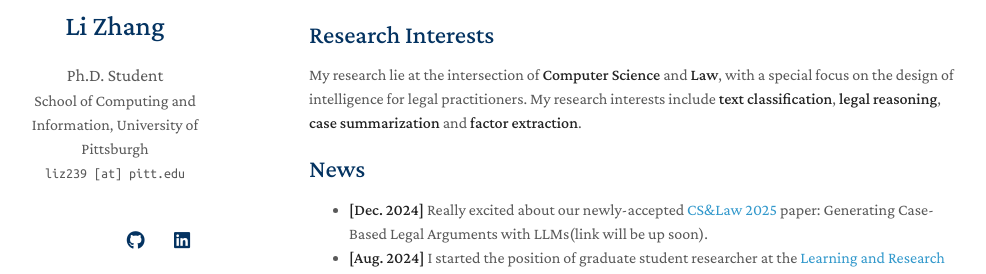
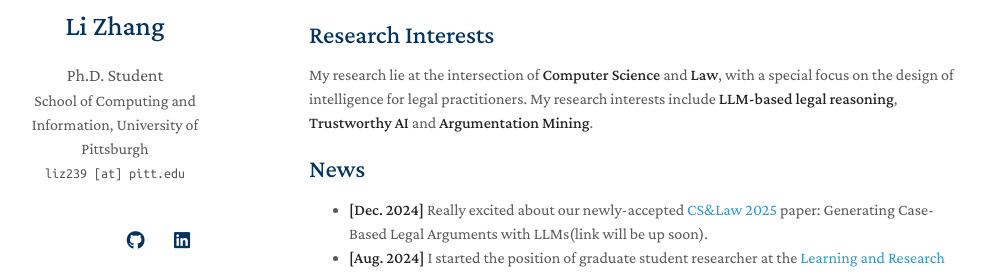
Before and after one commit to lizhang-AIandLaw/lizhang-AIandLaw.github.io, a Jekyll site: the page built from index.md, in a window 1280 px wide. Shown: the part 204-478 px from the top of the page, without its empty margins (161-1147 px from the left). Built offline with Jekyll 4.4.1, drawn with Linux system fonts in a browser that asks for light colours; a style sheet for code colours, icons or effects is not loaded; our own code applies the rules of GitHub Pages for plain Markdown files.

Commit message:
Update index.md

```diff
--- a/index.md
+++ b/index.md
@@ -4,11 +4,11 @@
 
 ## About Me
 
-I am a Ph.D. student in the [School of Computing and Information](https://www.sci.pitt.edu/) at the [University of Pittsburgh](https://www.pitt.edu/), advised by [Prof. Kevin Ashley](https://www.isp.pitt.edu/people/kevin-ashley). Previously, I completed my Master in Law at [Tsinghua University](https://www.tsinghua.edu.cn/en/index.htm) and my Bachelor in Electronical Engineering at [China University of Mining and Technology](https://global.cumt.edu.cn/). I also spent time at the [Austrlian National University](https://www.anu.edu.au/). My biography is [here](assets/files/curriculum_vitae.pdf).
+I am a Ph.D. student in the [School of Computing and Information](https://www.sci.pitt.edu/) at the [University of Pittsburgh](https://www.pitt.edu/), advised by [Prof. Kevin Ashley](https://www.law.pitt.edu/people/kevin-d-ashley). Previously, I completed my Master in Law at [Tsinghua University](https://www.tsinghua.edu.cn/en/index.htm) and my Bachelor in Electronical Engineering at [China University of Mining and Technology](https://global.cumt.edu.cn/). I also spent time at the [Austrlian National University](https://www.anu.edu.au/). My biography is [here](assets/files/curriculum_vitae.pdf).
 
 ## Research Interests
 
-My research lie at the intersection of **Computer Science** and **Law**, with a special focus on the design of intelligence for legal practitioners. My research interests include **text classification**, **legal reasoning**, **case summarization** and **factor extraction**.
+My research lie at the intersection of **Computer Science** and **Law**, with a special focus on the design of intelligence for legal practitioners. My research interests include **LLM-based legal reasoning**, **Trustworthy AI** and **Argumentation Mining**.
 
 ## News
 - **[Dec. 2024]** Really excited about our newly-accepted [CS&Law 2025](https://computersciencelaw.org/2025/) paper: Generating Case-Based Legal Arguments with LLMs(link will be up soon).
```
